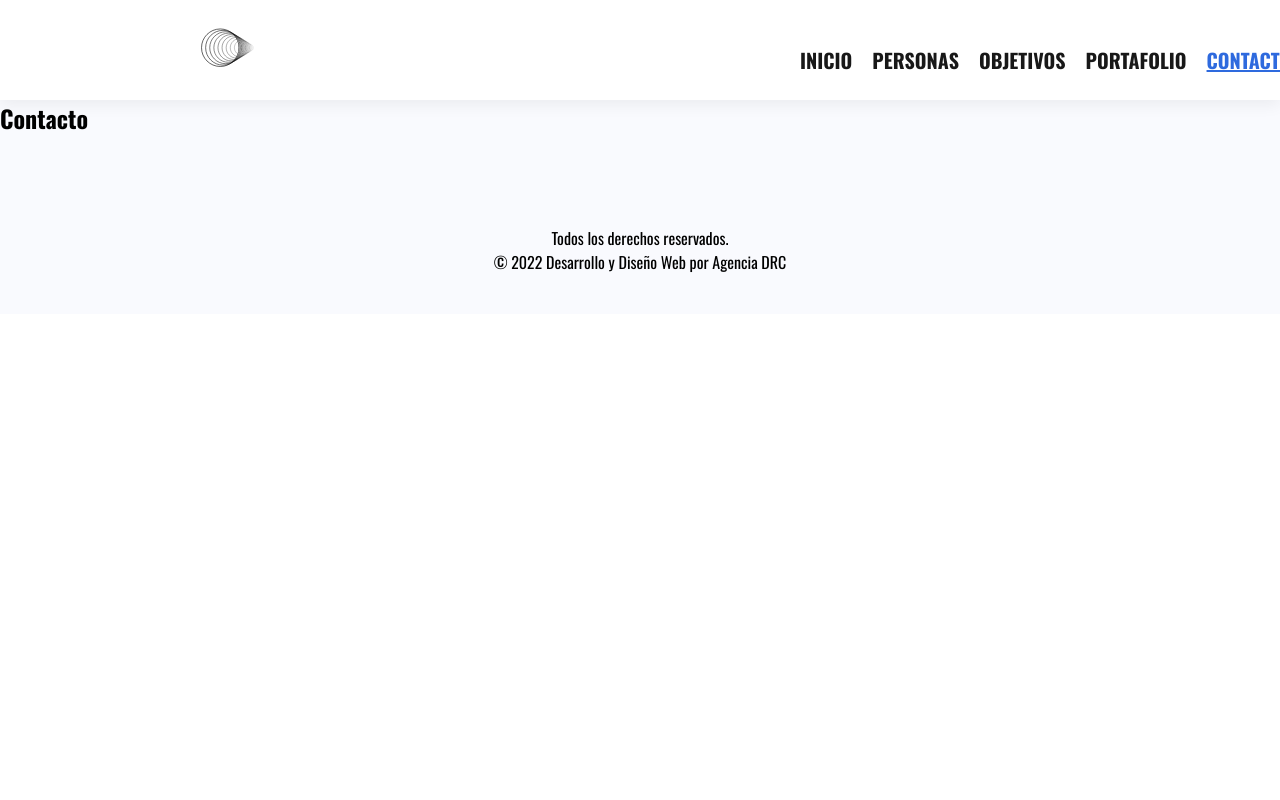
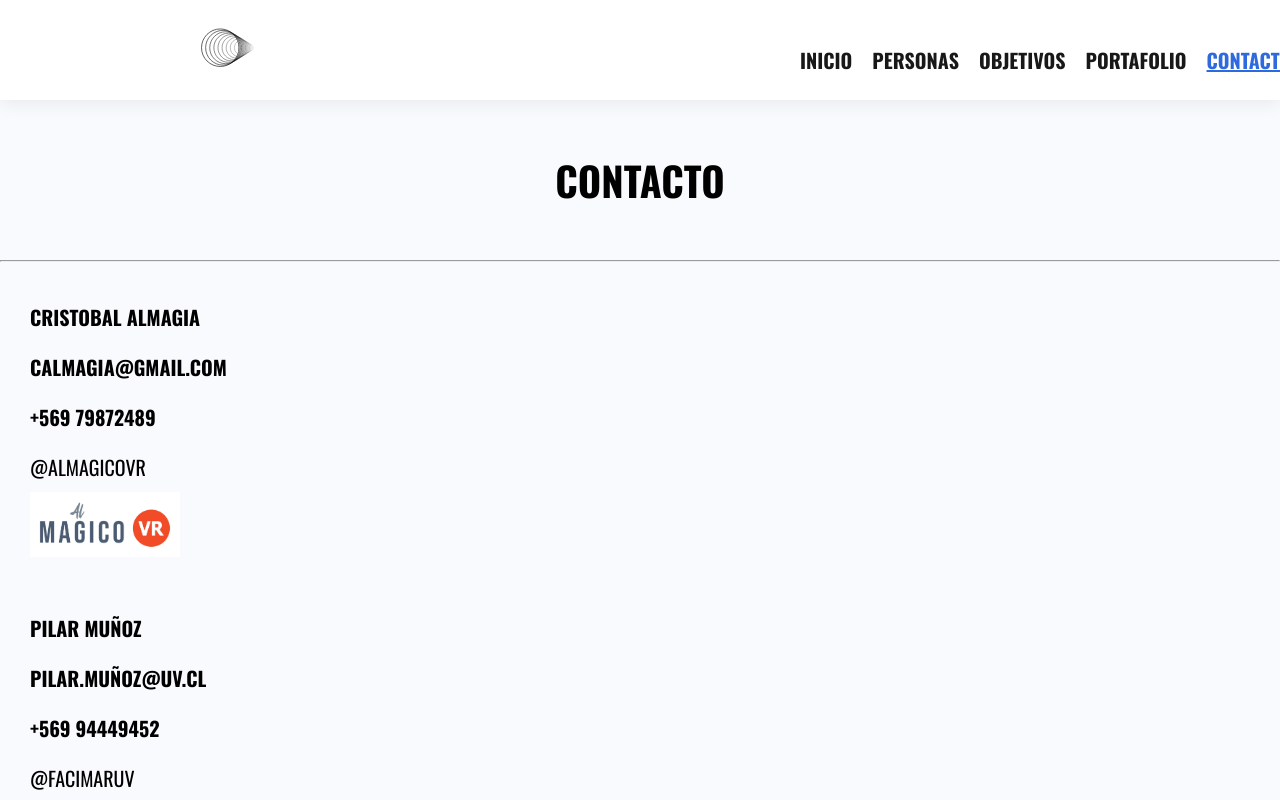
Before and after one commit to cassnova/crea-planeta, a React (Create React App) app: page /contacto in a window 1280 px wide. Shown: the top 800 px of the page. Built offline with nearby package versions, Linux system fonts and the light colour scheme.

Commit message:
added styles and elements to contacto page

```diff
--- a/src/App.js
+++ b/src/App.js
@@ -6,7 +6,6 @@ import Portafolio from "./pages/Portafolio/Portafolio";
 import Contacto from "./pages/Contacto/Contacto";
 import { Route, Routes, useLocation } from "react-router-dom";
 import { AnimatePresence } from "framer-motion";
-import Nav from "./components/Navbar2";
 import Footer from "./components/Footer";
 
 function App() {
--- /dev/null
+++ b/src/pages/Contacto/Contacto.css
@@ -0,0 +1,30 @@
+h2 {
+  text-align: center;
+  font-size: 2.5rem;
+  padding: 50px 0px;
+}
+hr {
+  margin-bottom: 20px;
+}
+.container-contacto {
+  padding-left: 30px;
+}
+
+.container-contacto__card {
+  padding: 20px 30px;
+  font-size: 18px;
+  text-align: justify;
+  margin-bottom: 20px;
+}
+
+.container-contacto__card,
+h3,
+h4,
+h5,
+p {
+  font-size: 20px;
+  padding: 10px 0px;
+}
+.container-contacto__card img {
+  width: 150px;
+}
--- a/src/pages/Contacto/Contacto.jsx
+++ b/src/pages/Contacto/Contacto.jsx
@@ -1,6 +1,9 @@
 import React from "react";
 import Nav from "../../components/Navbar2";
+import "./Contacto.css";
 import { motion as m } from "framer-motion";
+import LogoAlmagico from "../../logo-almagico.webp";
+import LogoUValpo from "../../logo-uvalpo.webp";
 
 const Contacto = () => {
   return (
@@ -11,7 +14,31 @@ const Contacto = () => {
       transition={{ duration: 0.5, ease: "easeOut" }}
     >
       <Nav />
-      <h2>Contacto</h2>
+      <m.h2
+        initial={{ x: -100 }}
+        animate={{ x: 0 }}
+        transition={{ duration: 1.5 }}
+      >
+        CONTACTO
+      </m.h2>
+      <hr />
+      <section className="container-contacto">
+        <div className="container-contacto__card">
+          <h3>CRISTOBAL ALMAGIA</h3>
+          <h4>CALMAGIA@GMAIL.COM</h4>
+          <h5>+569 79872489</h5>
+          <p>@ALMAGICOVR</p>
+          <img src={LogoAlmagico} alt="Logo Almagico VR" />
+        </div>
+
+        <div className="container-contacto__card">
+          <h3>PILAR MUÑOZ</h3>
+          <h4>PILAR.MUÑOZ@UV.CL</h4>
+          <h5>+569 94449452</h5>
+          <p>@FACIMARUV</p>
+          <img src={LogoUValpo} alt="Logo Almagico VR" />
+        </div>
+      </section>
     </m.div>
   );
 };
```
